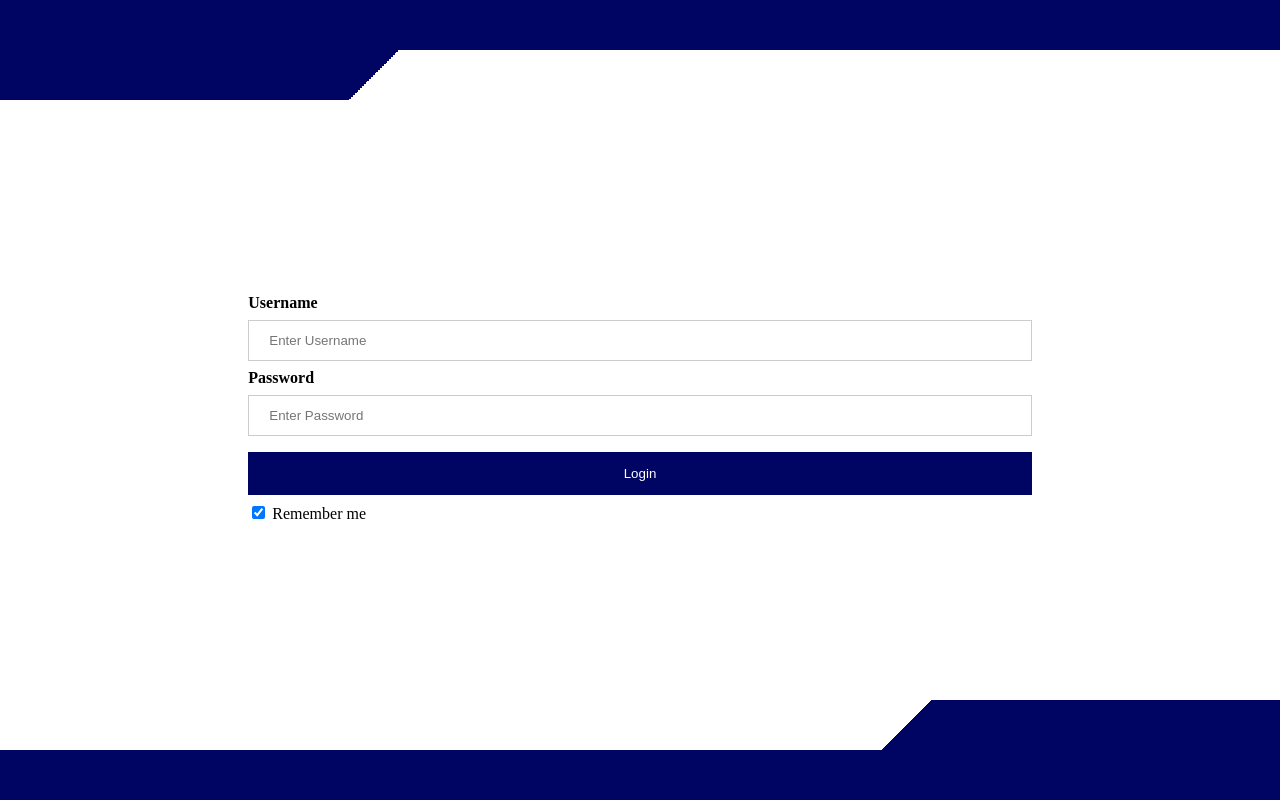
After one commit to Tim-van-Gemert/DUCK1E, a PHP site: page /login.html in a window 1280 px wide. The commit adds this page. Run offline with PHP 8.4, Linux system fonts and the light colour scheme.

Commit message:
added login screen

```diff
--- /dev/null
+++ b/login.html
@@ -0,0 +1,40 @@
+<!DOCTYPE html>
+<html lang="en">
+<head>
+    <meta charset="UTF-8">
+    <meta http-equiv="X-UA-Compatible" content="IE=edge">
+    <meta name="viewport" content="width=device-width, initial-scale=1.0">
+    <title>Document</title>
+    <link rel="stylesheet" href="style.css">
+</head>
+<body>
+
+    <div class="header-wrap">
+        <div class="header padding-2"></div>
+        <div class="belowheader text-right "></div>
+    </div>
+
+
+    <div class="main-login-block">
+    <div class="container">
+        <label for="uname"><b>Username</b></label>
+        <input type="text" placeholder="Enter Username" name="uname" required>
+
+        <label for="psw"><b>Password</b></label>
+        <input type="password" placeholder="Enter Password" name="psw" required>
+
+        <button type="submit">Login</button>
+        <label>
+          <input type="checkbox" checked="checked" name="remember"> Remember me
+        </label>
+      </div>
+    </div>
+
+
+
+    <div class="footerwrap">
+    <div class="abovefooter"></div>
+    <div class="footer p-2">
+    </div>
+</body>
+</html>
--- a/style.css
+++ b/style.css
@@ -3,6 +3,12 @@
     height: 50px;
     background-color: #000563;
     padding: unset ;
+
+}
+
+html,body {
+    background: linear-gradient(45deg, rgb(255, 255, 255) 0%, rgb(255, 255, 255) 100%) !important;
+    height: 100vh;
 
 }
 
@@ -45,3 +51,47 @@
     padding: unset ;
     animation: slidein-2 1.2s;
 }
+
+form {
+    border: 3px solid #f1f1f1;
+  }
+
+input[type=text], input[type=password] {
+    margin-top: 20px;
+    width: 100%;
+    padding: 12px 20px;
+    margin: 8px 0;
+    display: inline-block;
+    border: 1px solid #ccc;
+    box-sizing: border-box;
+  }
+
+  button {
+    background-color: #000563;
+    color: white;
+    padding: 14px 20px;
+    margin: 8px 0;
+    border: none;
+    cursor: pointer;
+    width: 100%;
+  }
+
+  button:hover {
+    opacity: 0.8;
+  }
+
+  @media screen and (max-width: 300px) {
+    span.psw {
+      display: block;
+      float: none;
+    }
+
+  }
+
+  .main-login-block{
+    width: 100%;
+    height: 100%;
+    justify-content: center;
+    align-items: center;
+    display: flex;
+  }
```
Also changed, not shown: index.html (deleted, +0 -23 lines).
